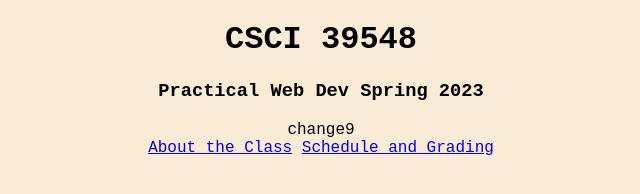
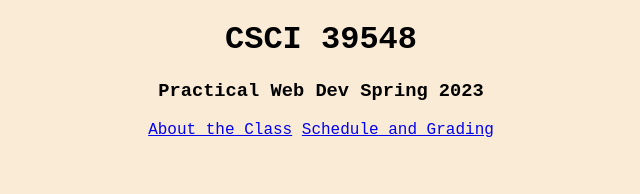
Before and after one commit to shuxinweng/WebDev_Assignment1, a plain HTML site: page index.html in a window 1280 px wide. Shown: the whole page, without its empty margins (319-959 px from the left). Drawn offline with Linux system fonts and the light colour scheme.

Commit message:
Final Change

```diff
--- a/index.html
+++ b/index.html
@@ -10,7 +10,6 @@
 <body>
     <h1>CSCI 39548</h1>
     <h3>Practical Web Dev Spring 2023</h3>
-    <div>change9</div>
     <a href="page1.html">About the Class</a>
     <a href="page2.html">Schedule and Grading</a>
 </body>
```
